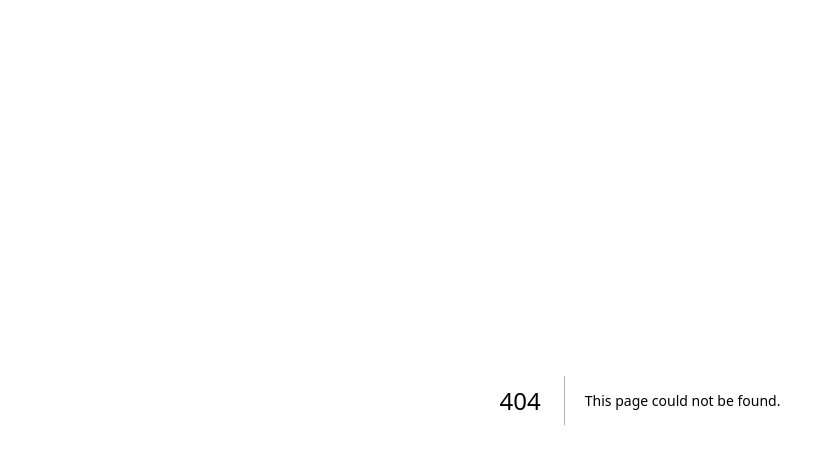
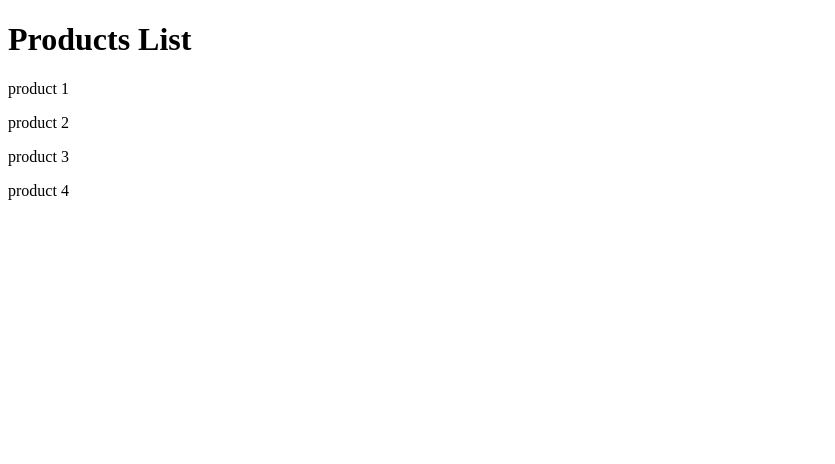
Before and after one commit to mokaty1818795/nextjs, a Next.js app in the folder my-app/: page /products in a window 1280 px wide. Before the commit this address had no page. Shown: the top 464 px of the page, without its empty margins (0-835 px from the left). Built offline with nearby package versions, Linux system fonts and the light colour scheme.

Commit message:
added dynamic routes

```diff
--- /dev/null
+++ b/my-app/src/app/products/page.tsx
@@ -0,0 +1,11 @@
+export default function Products() {
+  return (
+    <>
+      <h1>Products List</h1>
+      <p> product 1</p>
+      <p> product 2</p>
+      <p> product 3</p>
+      <p> product 4</p>
+    </>
+  );
+}
```
Also changed, not shown: my-app/src/app/products/[productid]/page.tsx (added, +11 -0 lines).
